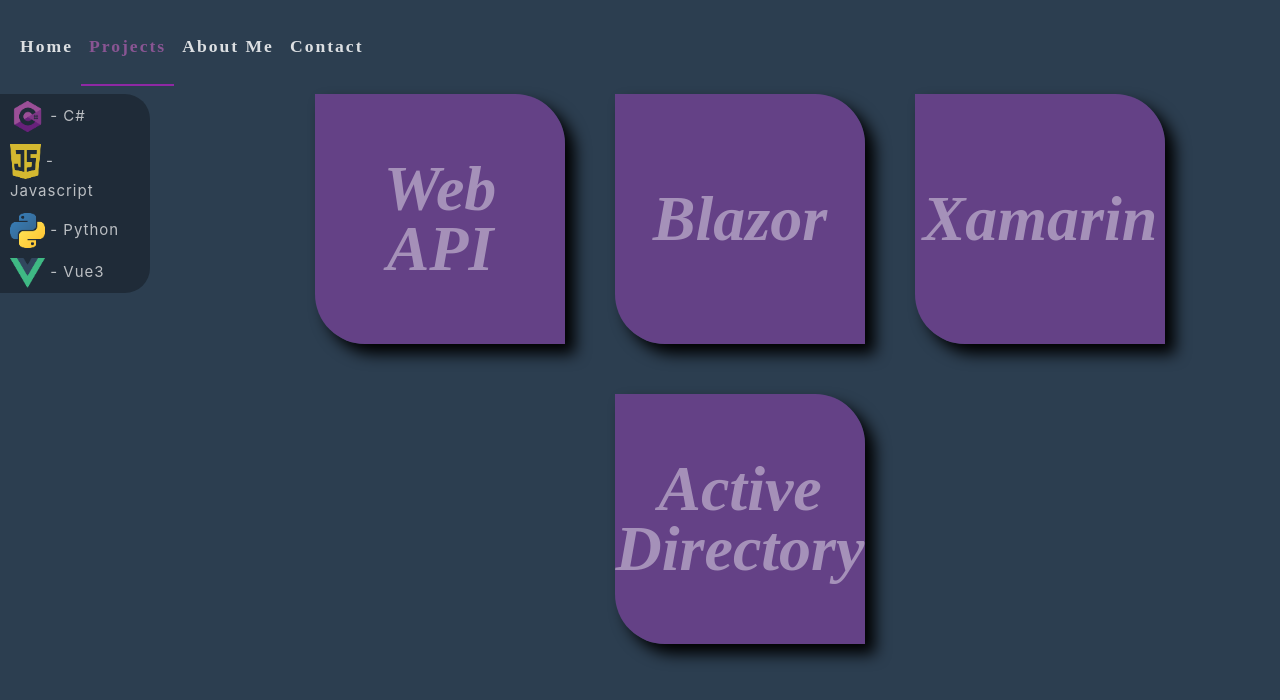
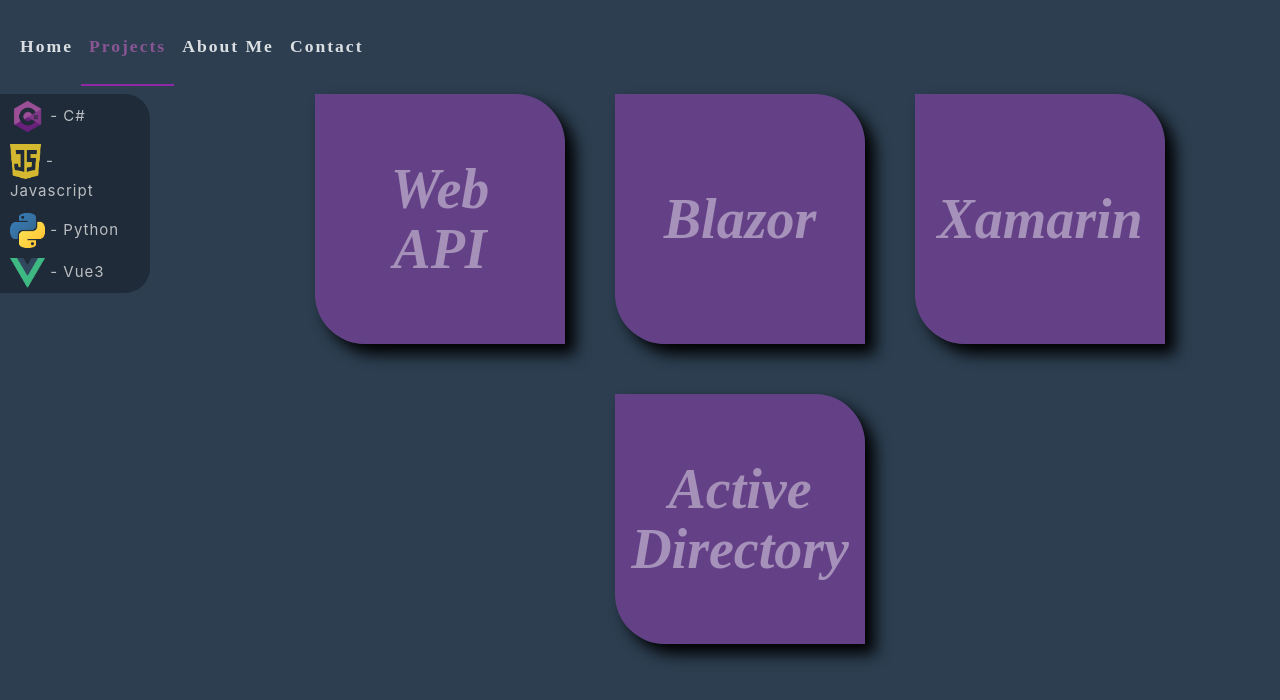
Before and after one commit to VanMeerbeeckBenny/Portfolio, a Vue app: page /project/c in a window 1280 px wide. Shown: the top 700 px of the page. Built offline with nearby package versions, Linux system fonts and the light colour scheme.

Commit message:
Refactor styl

```diff
--- a/src/views/CProjectView.vue
+++ b/src/views/CProjectView.vue
@@ -55,8 +55,10 @@
     box-shadow: 10px 10px 15px black;
 }
 .text-container{
+    padding: 50px;
     text-align: center;
 }
+
 .overlay{
     width: inherit;
     height: inherit;
@@ -79,7 +81,7 @@
     opacity: 0.5;
     font-weight:bold;
     font-style:italic;
-    font-size: 4rem;
+    font-size: 3.5rem;
     margin: 0;
     line-height: 60px;
 }
--- a/src/views/ProjectsView.vue
+++ b/src/views/ProjectsView.vue
@@ -25,6 +25,7 @@
 }
 
 #project-menu li a{
+    height: 100%;
     display: block;
     padding:5px 10px;
     color:rgba(255, 255, 255, 0.697);
@@ -32,7 +33,6 @@
 #project-menu li a:hover{
     background-color: rgba(252, 252, 252, 0.47);
     color:rgba(0, 0, 0, 0.6);
-    font-weight: bold;
 }
 
 #project-menu img{
```
Also changed, not shown: src/components/MainMenu.vue (+3 -2 lines).
